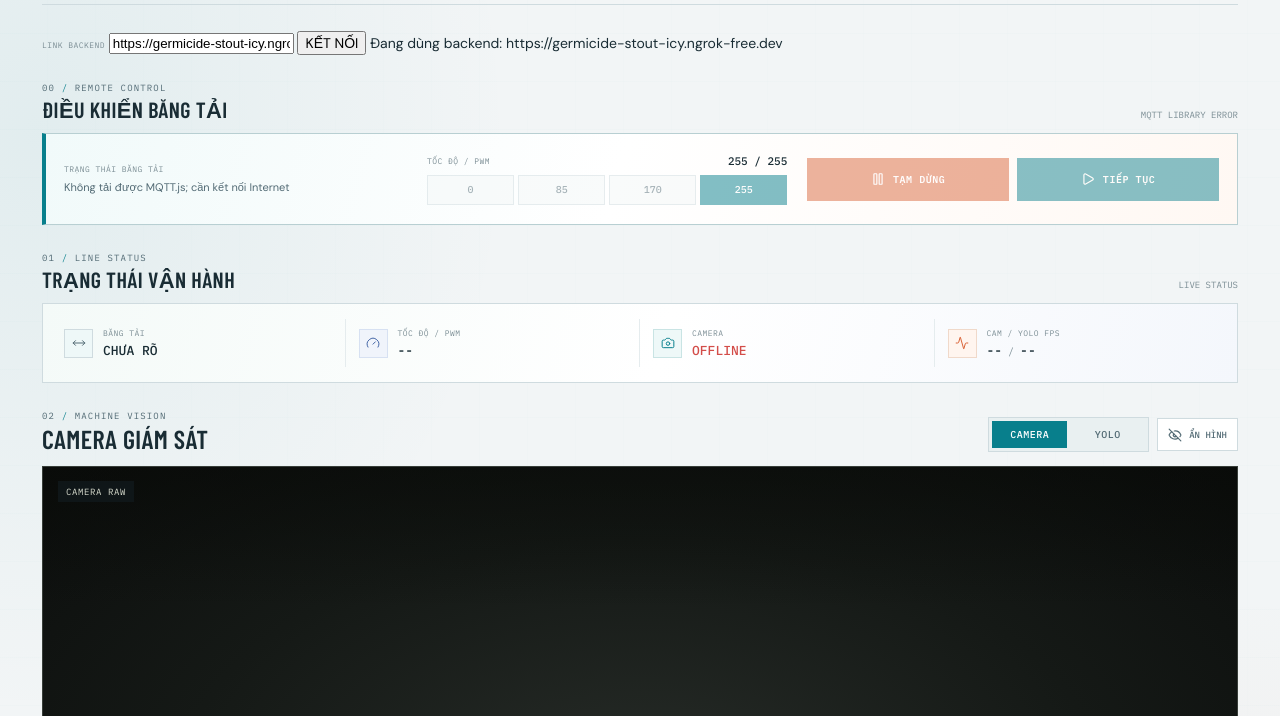
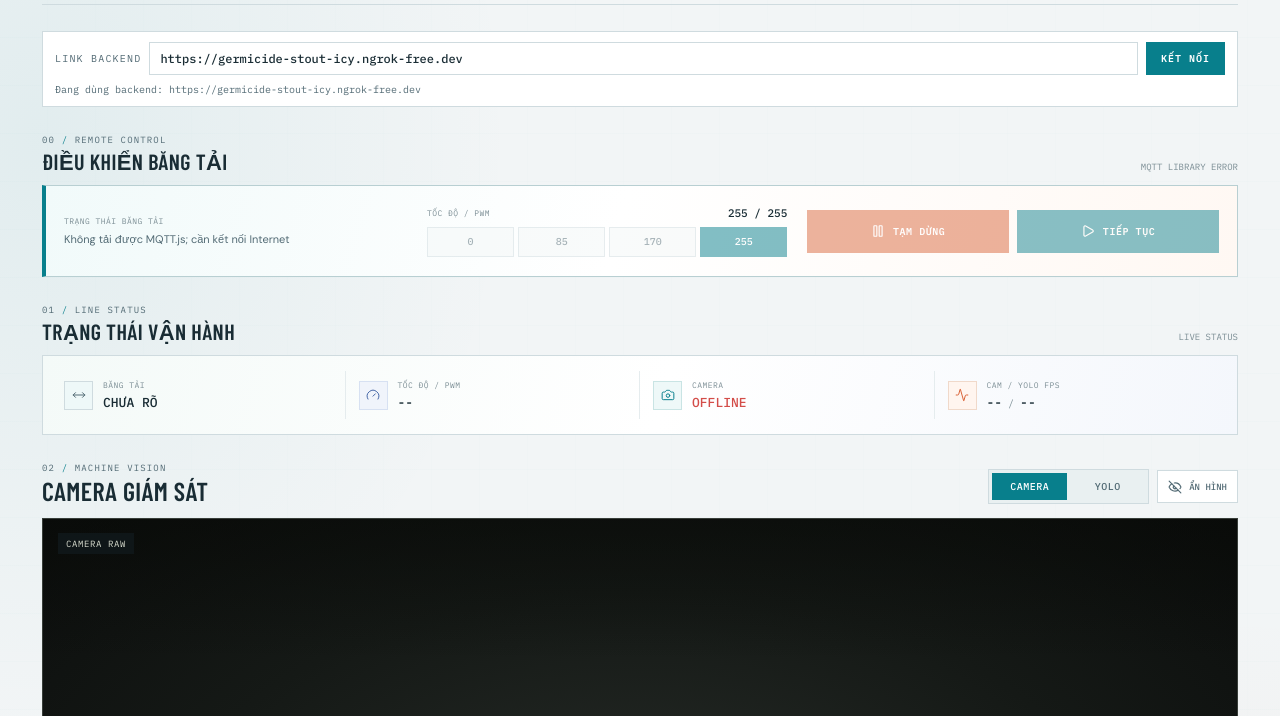
Before and after one commit to nguyenngoctu30/dem_banh_rang, a plain HTML site: page web/index.html in a window 1280 px wide. Shown: the part 77-793 px from the top of the page. Drawn offline with nearby package versions, Linux system fonts and the light colour scheme; no server answers.

Commit message:
Add styles for API bar and input components

```diff
--- a/web/styles.css
+++ b/web/styles.css
@@ -262,3 +262,13 @@ h2 { font-size: 22px; }
 @media (prefers-reduced-motion: reduce) {
   *, *::before, *::after { animation-duration: 0.01ms !important; animation-iteration-count: 1 !important; scroll-behavior: auto !important; transition-duration: 0.01ms !important; }
 }
+
+/* O nhap link backend */
+.api-bar { display: flex; align-items: center; gap: 8px; flex-wrap: wrap; padding: 10px 12px; border: 1px solid var(--line); background: var(--panel); }
+.api-bar-label { color: var(--muted); font-size: 10px; letter-spacing: 1.2px; white-space: nowrap; }
+.api-input { flex: 1 1 280px; min-width: 0; min-height: 33px; padding: 0 10px; color: inherit; border: 1px solid var(--line); background: #fff; font: 500 12px var(--mono); }
+.api-input:focus { outline: 2px solid var(--acid); outline-offset: 1px; }
+.api-save { min-height: 33px; padding: 0 14px; color: #fff; border: 1px solid var(--acid); background: var(--acid); cursor: pointer; font: 600 10px var(--mono); letter-spacing: 1px; }
+.api-save:hover { filter: brightness(1.08); }
+.api-bar-hint { flex: 1 1 100%; color: var(--muted); font: 400 10px var(--mono); }
+.api-bar-hint[data-state="error"] { color: #b3261e; }
```
